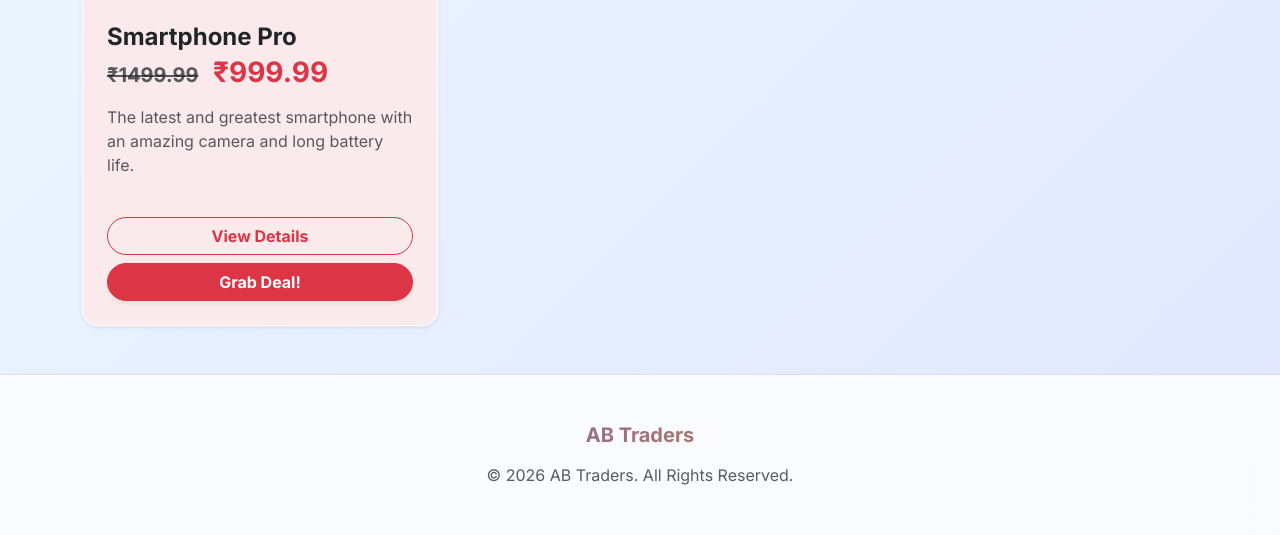
After one commit to Ashokbharathi2002/abt, a Django app: page /offers/ in a window 1280 px wide. The commit adds this page. Shown: the part 706-1241 px from the top of the page. Run offline with Django 5.2, Linux system fonts and the light colour scheme; data comes from the database, SQL or seed files in the repository; both versions use the stored data as it was after the commit.

Commit message:
Add Offer Zone and targeted Promo Codes

```diff
--- a/store/models.py
+++ b/store/models.py
@@ -16,6 +16,8 @@ class Product(models.Model):
     name = models.CharField(max_length=200)
     description = models.TextField(blank=True)
     price = models.DecimalField(max_digits=10, decimal_places=2)
+    original_price = models.DecimalField(max_digits=10, decimal_places=2, null=True, blank=True, help_text="Set this higher than price to show a discount.")
+    is_offer = models.BooleanField(default=False)
     stock = models.PositiveIntegerField(default=0)
     image_url = models.URLField(blank=True, null=True)
     created_at = models.DateTimeField(auto_now_add=True)
@@ -54,3 +56,12 @@ class CustomerProfile(models.Model):
 
     def __str__(self):
         return self.user.username
+
+class PromoCode(models.Model):
+    code = models.CharField(max_length=50, unique=True)
+    discount_percentage = models.PositiveIntegerField(help_text="Percentage discount (e.g., 20 for 20%)")
+    active = models.BooleanField(default=True)
+    applicable_products = models.ManyToManyField(Product, blank=True, related_name='promo_codes', help_text="Select specific products this code applies to. Leave empty to apply to the whole cart.")
+
+    def __str__(self):
+        return f"{self.code} ({self.discount_percentage}%)"
--- a/store/urls.py
+++ b/store/urls.py
@@ -11,4 +11,6 @@ urlpatterns = [
     path('checkout/', views.checkout, name='checkout'),
     path('register/', views.register, name='register'),
     path('profile/', views.profile, name='profile'),
+    path('offers/', views.offer_zone, name='offer_zone'),
+    path('cart/apply_promo/', views.apply_promo, name='apply_promo'),
 ]
--- a/store/views.py
+++ b/store/views.py
@@ -2,15 +2,71 @@ from django.shortcuts import render, get_object_or_404, redirect
 from django.contrib.auth.decorators import login_required
 from django.contrib.auth import login
 from django.contrib import messages
-from .models import Product, Order, OrderItem
+from .models import Product, Order, OrderItem, CustomerProfile, PromoCode
 from .services import send_telegram_message
 from .forms import CustomerRegistrationForm, ProfileUpdateForm
+
+def get_cart_details(request):
+    cart = request.session.get('cart', {})
+    promo_code_str = request.session.get('promo_code')
+
+    promo = None
+    if promo_code_str:
+        promo = PromoCode.objects.filter(code__iexact=promo_code_str, active=True).first()
+        if not promo:
+            if 'promo_code' in request.session:
+                del request.session['promo_code']
+
+    cart_items = []
+    subtotal = 0
+    total_discount = 0
+
+    applicable_product_ids = []
+    if promo and promo.applicable_products.exists():
+        applicable_product_ids = list(promo.applicable_products.values_list('id', flat=True))
+
+    for pid, item in cart.items():
+        price = float(item['price'])
+        quantity = item['quantity']
+        item_total = price * quantity
+        subtotal += item_total
+
+        discount_for_item = 0
+        if promo:
+            if not applicable_product_ids or int(pid) in applicable_product_ids:
+                discount_for_item = item_total * (promo.discount_percentage / 100.0)
+                total_discount += discount_for_item
+
+        cart_items.append({
+            'product_id': pid,
+            'name': item['name'],
+            'original_price': price,
+            'discounted_price': price - (discount_for_item / quantity) if quantity > 0 else price,
+            'quantity': quantity,
+            'total': item_total - discount_for_item,
+            'image_url': item.get('image_url')
+        })
+
+    total_price = subtotal - total_discount
+
+    return {
+        'cart_items': cart_items,
+        'subtotal': subtotal,
+        'total_discount': total_discount,
+        'total_price': total_price,
+        'promo': promo,
+        'cart': cart
+    }
 
 def home(request):
     cart = request.session.get('cart', {})
     cart_product_ids = [int(pid) for pid in cart.keys()]
     products = Product.objects.exclude(id__in=cart_product_ids)
     return render(request, 'store/home.html', {'products': products})
+
+def offer_zone(request):
+    products = Product.objects.filter(is_offer=True)
+    return render(request, 'store/offer_zone.html', {'products': products})
 
 def product_detail(request, product_id):
     product = get_object_or_404(Product, id=product_id)
@@ -35,28 +91,26 @@ def add_to_cart(request, product_id):
     messages.success(request, f"{product.name} added to cart.")
     return redirect('home')
 
+def apply_promo(request):
+    if request.method == 'POST':
+        code = request.POST.get('promo_code', '').strip()
+        if not code:
+            if 'promo_code' in request.session:
+                del request.session['promo_code']
+                messages.info(request, "Promo code removed.")
+            return redirect('view_cart')
+
+        promo = PromoCode.objects.filter(code__iexact=code, active=True).first()
+        if promo:
+            request.session['promo_code'] = promo.code
+            messages.success(request, f"Promo code '{promo.code}' applied successfully!")
+        else:
+            messages.error(request, "Invalid or inactive promo code.")
+    return redirect('view_cart')
+
 def view_cart(request):
-    cart = request.session.get('cart', {})
-    cart_items = []
-    total_price = 0
-    for pid, item in cart.items():
-        price = float(item['price'])
-        quantity = item['quantity']
-        total = price * quantity
-        total_price += total
-        cart_items.append({
-            'product_id': pid,
-            'name': item['name'],
-            'price': price,
-            'quantity': quantity,
-            'total': total,
-            'image_url': item.get('image_url')
-        })
-
-    return render(request, 'store/cart.html', {
-        'cart_items': cart_items,
-        'total_price': total_price
-    })
+    details = get_cart_details(request)
+    return render(request, 'store/cart.html', details)
 
 def update_cart(request, product_id, action):
     cart = request.session.get('cart', {})
@@ -83,13 +137,14 @@ def remove_from_cart(request, product_id):
 
 @login_required
 def checkout(request):
-    cart = request.session.get('cart', {})
+    details = get_cart_details(request)
+    cart = details['cart']
     if not cart:
         messages.error(request, "Your cart is empty.")
         return redirect('home')
 
     if request.method == 'POST':
-        total_price = sum(float(item['price']) * item['quantity'] for item in cart.values())
+        total_price = details['total_price']
         order = Order.objects.create(user=request.user, total_price=total_price)
 
         phone_number = "N/A"
@@ -102,21 +157,27 @@ def checkout(request):
         order_details_msg += f"👤 Customer: {request.user.first_name or request.user.username}\n"
         order_details_msg += f"📞 Phone: {phone_number}\n"
         order_details_msg += f"📍 Address: {address}\n"
-        order_details_msg += f"💰 Total: ₹{total_price:.2f}\n\n"
-        order_details_msg += "📦 <b>Items:</b>\n"
+        order_details_msg += f"💰 Total: ₹{total_price:.2f}\n"
 
-        for pid, item in cart.items():
-            product = get_object_or_404(Product, id=pid)
+        if details['promo']:
+            order_details_msg += f"🎟️ Promo Applied: {details['promo'].code} (-₹{details['total_discount']:.2f})\n"
+
+        order_details_msg += "\n📦 <b>Items:</b>\n"
+
+        for item in details['cart_items']:
+            product = get_object_or_404(Product, id=item['product_id'])
             OrderItem.objects.create(
                 order=order,
                 product=product,
-                price=item['price'],
+                price=item['discounted_price'],
                 quantity=item['quantity']
             )
-            order_details_msg += f"- {item['quantity']}x {item['name']} (₹{item['price']})\n"
+            order_details_msg += f"- {item['quantity']}x {item['name']} (₹{item['discounted_price']:.2f})\n"
 
-        # Clear cart
+        # Clear cart and promo code
         request.session['cart'] = {}
+        if 'promo_code' in request.session:
+            del request.session['promo_code']
 
         # Send Telegram notification
         send_telegram_message(order_details_msg)
@@ -124,8 +185,7 @@ def checkout(request):
         messages.success(request, "Order placed successfully!")
         return render(request, 'store/checkout_success.html', {'order': order})
 
-    total_price = sum(float(item['price']) * item['quantity'] for item in cart.values())
-    return render(request, 'store/checkout.html', {'cart': cart, 'total_price': total_price})
+    return render(request, 'store/checkout.html', details)
 
 def register(request):
     if request.method == 'POST':
--- a/templates/base.html
+++ b/templates/base.html
@@ -71,6 +71,7 @@
             <div class="collapse navbar-collapse justify-content-end me-lg-4" id="navbarNav">
                 <ul class="navbar-nav align-items-center gap-3">
                     <li class="nav-item"><a class="nav-link fw-medium" href="{% url 'home' %}">Home</a></li>
+                    <li class="nav-item"><a class="nav-link fw-bold text-danger" href="{% url 'offer_zone' %}">🎁 Offer Zone</a></li>
                     {% if user.is_authenticated %}
                         <li class="nav-item">
                             <a class="nav-link fw-medium d-flex align-items-center gap-2" href="{% url 'profile' %}">
--- /dev/null
+++ b/templates/store/offer_zone.html
@@ -0,0 +1,61 @@
+{% extends 'base.html' %}
+
+{% block content %}
+<div class="row mb-5 justify-content-center mt-3">
+    <div class="col-lg-10 text-center bg-danger text-white p-5 rounded-4 shadow-sm" style="background: linear-gradient(135deg, #ef4444, #f43f5e) !important; border: 1px solid rgba(255,255,255,0.2);">
+        <h1 class="display-3 fw-bolder mb-3 text-white">🎁 Offer Zone</h1>
+        <p class="lead text-white-50 mb-4 fs-4">Grab these amazing deals before they run out! Exclusive discounts on select products.</p>
+    </div>
+</div>
+
+<div class="row row-cols-1 row-cols-md-2 row-cols-lg-3 g-4">
+    {% for product in products %}
+    <div class="col">
+        <div class="card h-100 shadow-sm border-0 rounded-4 overflow-hidden product-card-hover position-relative border border-danger border-opacity-25">
+            <span class="position-absolute top-0 end-0 badge bg-danger m-3 fs-6 rounded-pill z-1 shadow-sm px-3 py-2">🔥 LIMITED OFFER</span>
+
+            {% if product.image_url %}
+            <img src="{{ product.image_url }}" class="card-img-top" alt="{{ product.name }}" style="height: 250px; object-fit: cover;">
+            {% else %}
+            <div class="card-img-top bg-light d-flex align-items-center justify-content-center text-muted" style="height: 250px;">
+                <span class="fs-4">No Image</span>
+            </div>
+            {% endif %}
+
+            <div class="card-body d-flex flex-column p-4 bg-danger bg-opacity-10">
+                <h5 class="card-title fw-bold fs-4 mb-2">{{ product.name }}</h5>
+                <h6 class="card-subtitle mb-3 text-danger fw-bold fs-3">
+                    {% if product.original_price %}
+                        <del class="text-muted fs-5 me-2">₹{{ product.original_price }}</del>
+                    {% endif %}
+                    ₹{{ product.price }}
+                </h6>
+                <p class="card-text text-muted flex-grow-1">{{ product.description|truncatewords:15 }}</p>
+
+                <div class="d-grid gap-2 mt-4">
+                    <a href="{% url 'product_detail' product.id %}" class="btn btn-outline-danger rounded-pill fw-bold">View Details</a>
+                    <a href="{% url 'add_to_cart' product.id %}" class="btn btn-danger rounded-pill fw-bold shadow-sm">Grab Deal!</a>
+                </div>
+            </div>
+        </div>
+    </div>
+    {% empty %}
+    <div class="col-12 text-center py-5">
+        <div class="display-1 mb-3">😢</div>
+        <p class="fs-3 fw-bold text-muted">No active offers right now.</p>
+        <p class="text-muted mb-4">Check back later for exciting new deals!</p>
+        <a href="{% url 'home' %}" class="btn btn-primary rounded-pill px-5">Back to Shop</a>
+    </div>
+    {% endfor %}
+</div>
+
+<style>
+    .product-card-hover {
+        transition: transform 0.3s ease, box-shadow 0.3s ease;
+    }
+    .product-card-hover:hover {
+        transform: translateY(-5px);
+        box-shadow: 0 1rem 3rem rgba(239, 68, 68, 0.25)!important;
+    }
+</style>
+{% endblock %}
```
Also changed, not shown: store/admin.py (+10 -3 lines), templates/store/cart.html (+42 -4 lines), templates/store/checkout.html (+18 -3 lines), templates/store/home.html (+10 -2 lines), db.sqlite3, store/migrations/0003_product_is_offer_product_original_price_promocode.py (added).
